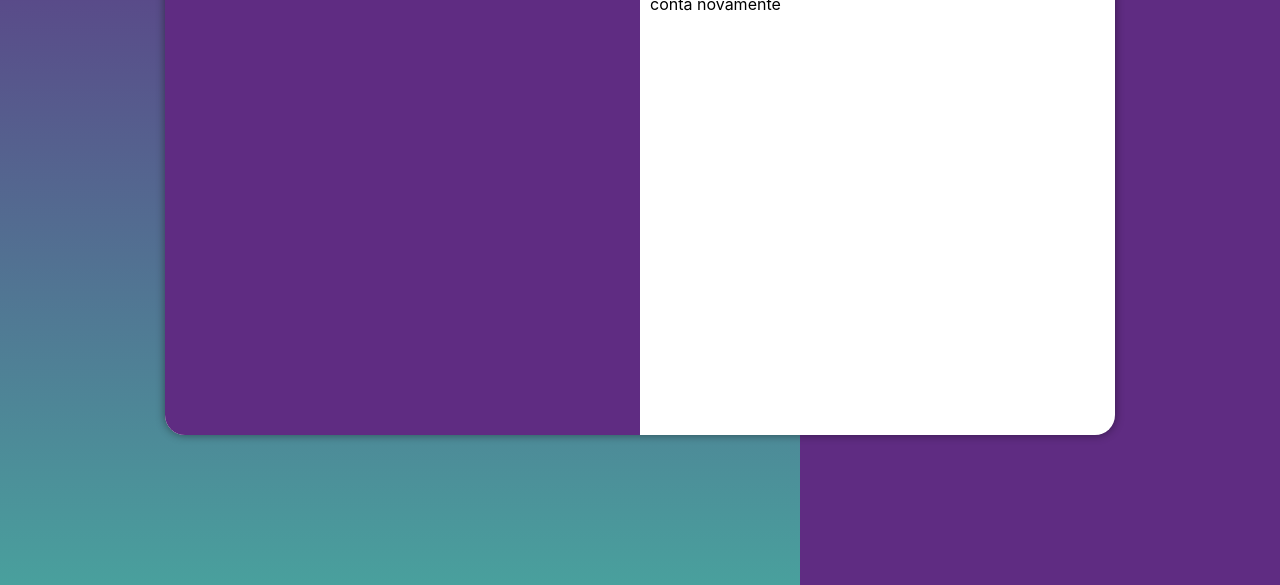
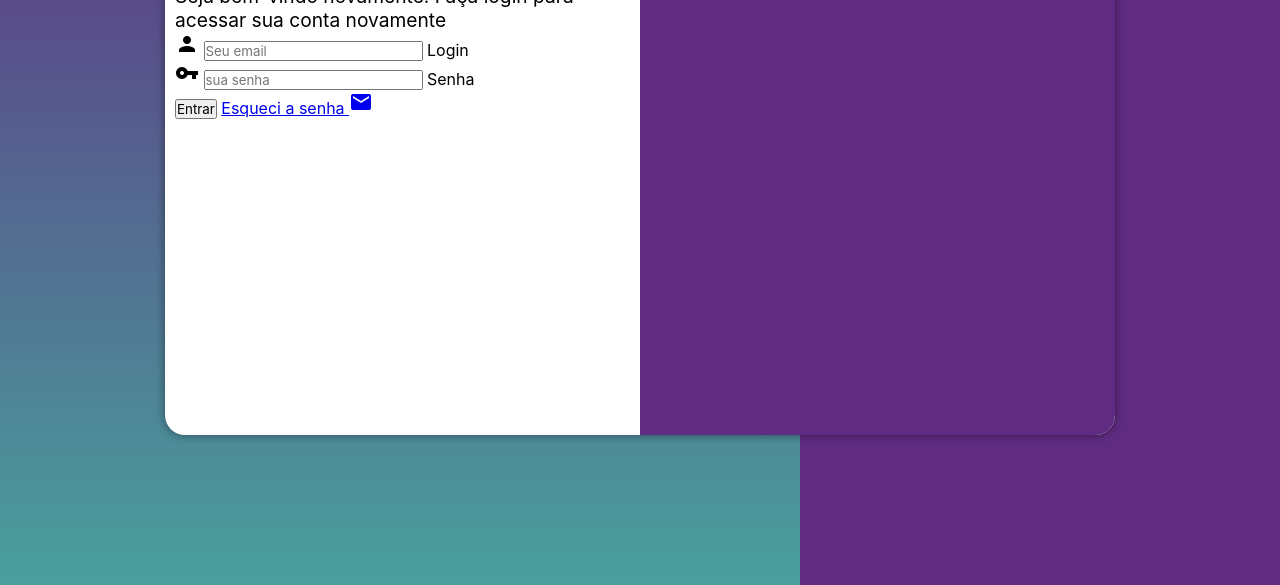
Before and after one commit to MateusAvanzi/projeto-login, a plain HTML site: page index.html in a window 1280 px wide. Shown: the part 215-800 px from the top of the page. Drawn offline with Linux system fonts and the light colour scheme.

Commit message:
add formulario

```diff
--- a/estilos/media-query.css
+++ b/estilos/media-query.css
@@ -7,7 +7,7 @@ body {
 }
 
     section#login {
-        width: 90vw;
+        width: 80vw;
 
     }
 
@@ -17,7 +17,7 @@ body {
         height: 100%;
     }
 
-    section#login {
+    section#login > div#formulario   {
         float: right;
         width: 70%;
     }
@@ -36,12 +36,26 @@ body {
     }
 
     section#login > div#imagem {
+        float: right;
+        width: 50%;
+        height: 100%;
+
+    }
+    section#login > div#formulario {
         float: left;
         width: 50%;
-        height: 100%;
+
     }
-    section#login > div#formulario {
-        float: right;
-        width: 50%;
-        }
+
+
+div#formulario > h1 {
+  font-size: 2em;
 }
+
+
+
+div#formulario > p {
+    font-size: 1.2em;
+}
+
+}
--- a/index.html
+++ b/index.html
@@ -5,6 +5,7 @@
     <meta http-equiv="X-UA-Compatible" content="IE=edge">
     <meta name="viewport" content="width=device-width, initial-scale=1.0">
     <title>Login</title>
+    <link href="https://fonts.googleapis.com/icon?family=Material+Icons" rel="stylesheet">
     <link rel="stylesheet" href="estilos/style.css">
     <link rel="stylesheet" href="estilos/media-query.css">
 </head>
@@ -17,7 +18,24 @@
             <div id="formulario">
                 <h1>Login</h1>
                 <p>Seja bem-vindo novamente. Faça  login para acessar sua conta novamente</p>
-                <form action="login.php" method="post">
+                <form action="login.php" method="post" autocomplete="on">
+                    <div class="campo">
+
+                        <i class="material-icons" onclick="clickMenu()">person</i>
+                        <input type="email" name="login" id="i login" placeholder="Seu email" autocomplete="email"
+                        required maxlength="30">
+                        <label for="ilogin">Login</label>
+                    </div>
+                    <div class="campo">
+
+                        <i class="material-icons" onclick="clickMenu()">vpn_key</i>
+                        <input type="password" name="senha" id="isenha" placeholder="sua senha" autocomplete="current-password"
+                        required minlength="8" maxlength="20">
+                        <label for="isenha">Senha </label>
+                    </div>
+                    <input type="submit" value="Entrar">
+                    <a href="Esqueci.html">Esqueci a senha    <i class="material-icons" >mail</i>
+                     </a>
 
                 </form>
 
```
